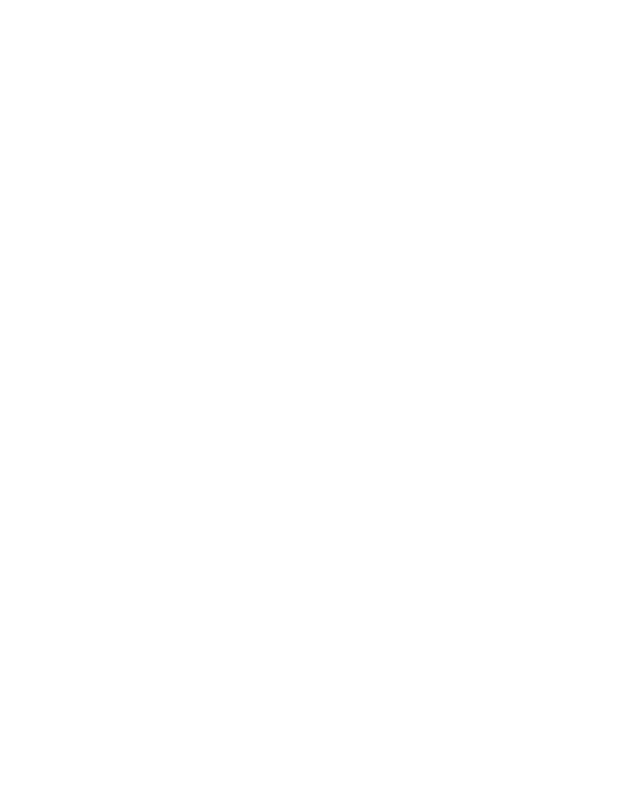
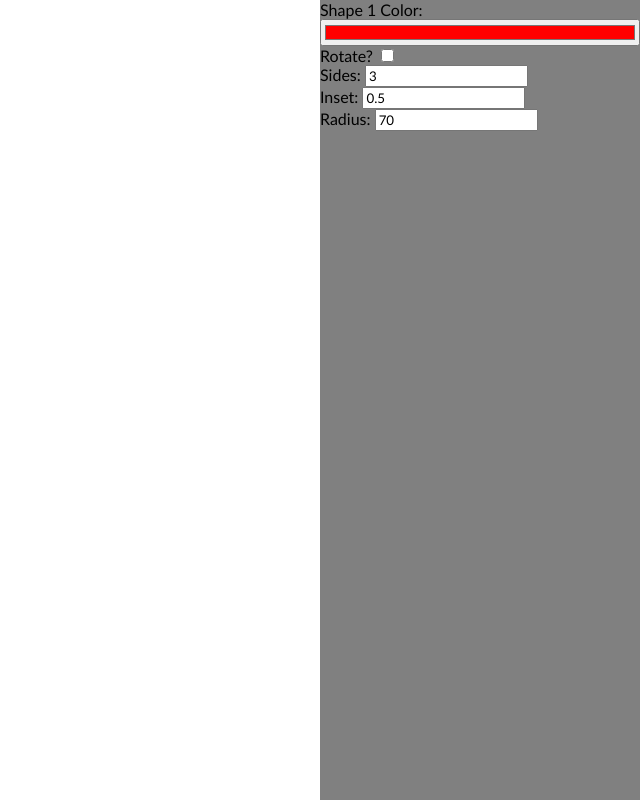
Before and after one commit to tatelewis14/polygons, a website: page index.html in a window 1280 px wide. Shown: the whole page, without its empty margins (640-1280 px from the left). Drawn offline with Linux system fonts and the light colour scheme.

Commit message:
size value sliders

```diff
--- a/index.html
+++ b/index.html
@@ -8,6 +8,32 @@
     <title>Shapes</title>
 </head>
 <body>
+    <div id="values">
+        <span id="color">
+            <label for="color1">Shape 1 Color: </label>
+            <input type="color" name="color1" id="color1" value="#ff0000">
+        </span>
+        <br>
+        <span id="rotate">
+            <label for="rotate">Rotate?</label>
+            <input type="checkbox" name="rotate" id="rotate">
+        </span>
+        <br>
+        <span id="sides">
+            <label for="sides">Sides:</label>
+            <input type="number" name="sides" id="sides" value="3">
+        </span>
+        <br>
+        <span id="inset">
+            <label for="inset">Inset:</label>
+            <input type="number" name="inset" id="inset" value="0.5">
+        </span>
+        <br>
+        <span id="radius">
+            <label for="radius">Radius:</label>
+            <input type="number" name="radius" id="radius", value="70">
+        </span>
+    </div>
     <canvas id='gc'></canvas>
 </body>
 </html>
--- a/script.js
+++ b/script.js
@@ -1,24 +1,30 @@
 const canvas = document.getElementById('gc');
 const ctx = canvas.getContext('2d');
 
+const colorChanger = document.getElementById('color1');
+const rotateValue = document.getElementById('rotate');
+const sideValue = document.getElementById('sides');
+const insetValue = document.getElementById('inset');
+const radiusValue = document.getElementById('radius')
+
 canvas.height = innerHeight;
-canvas.width = innerWidth;
+canvas.width = innerWidth * 0.8;
 
-ctx.lineWidth = 5
+ctx.lineWidth = 1
 ctx.strokeStyle = 'black';
-ctx.fillStyle = 'red';
+ctx.fillStyle = colorChanger.value
 ctx.shadowOffsetX = 10;
 ctx.shadowOffsetY = 10;
-ctx.shadowBlur = 10;
+ctx.shadowBlur = 5;
 ctx.shadowColor='black';
 
 
 let pressed = false;
-let hue = 0
+let angle = 0;
+let rotating = false;
 
 function drawPolygons(x,y, radius, inset, num) {
   ctx.beginPath();
-  ctx.fillStyle = `hsl(${hue}, 100%, 50%)`
   ctx.save();
   ctx.translate(x,y);
   ctx.moveTo(0,0-radius);
@@ -33,21 +39,67 @@ function drawPolygons(x,y, radius, inset, num) {
   ctx.stroke()
   ctx.fill()
 }
+let shapes = [{x:0, y:0, radius: 60, inset: 0.5, sides:3}]
 
-window.addEventListener('mousemove', e=>{
-  if(pressed) {
-    hue++
-    drawPolygons(e.x, e.y, 100, 0.8, 6)
+
+
+canvas.addEventListener('mousemove', e=>{
+  shapes.forEach(shape=>{
+    if(pressed) {
+    ctx.save()
+    ctx.translate(e.clientX, e.clientY)
+    if(rotating) {
+        ctx.rotate(angle)
+        angle += 0.05
+    }
+    drawPolygons(shape.x,shape.y, shape.radius, shape.inset,shape.sides)
+    ctx.restore()
   }
 })
+})
 window.addEventListener('mousedown', e=>{
-pressed = true
+pressed = true;
+})
+canvas.addEventListener('mouseleave', e=>{
+    pressed = false
+})
+canvas.addEventListener('mouseenter', e=>{
+    if(pressed) {
+        shapes.forEach(shape=>{
+        drawPolygons(shape.x,shape.y, shape.radius, shape.inset,shape.sides)
+    })
+    }
 })
 window.addEventListener('mouseup', e=>{
-pressed = false
+pressed = false;
 })
 window.addEventListener('keydown', e=>{
 if(e.keyCode === 32) {
 ctx.clearRect(0,0, canvas.width, canvas.height)
 }
 })
+window.addEventListener('click', e=>{
+    shapes.forEach(shape=>{
+        ctx.save()
+        ctx.translate(e.clientX, e.clientY)
+        drawPolygons(shape.x,shape.y, shape.radius, shape.inset,shape.sides)
+        ctx.restore()
+    })  })
+  colorChanger.addEventListener('change', e=>{
+    ctx.fillStyle = colorChanger.value
+    console.log('color: ', ctx.fillStyle)
+  })
+  rotateValue.addEventListener('change', e=>{
+    rotating = !rotating
+    console.log('rotate: ', rotate)
+  })
+sideValue.addEventListener('change', e=>{
+    console.log(`sides: ${e.target.value}`)
+    shapes[0].sides = e.target.value
+})
+insetValue.addEventListener('change', e=>{
+    shapes[0].inset = e.target.value
+})
+radiusValue.addEventListener('change', e=>{
+    shapes[0].radius = e.target.value
+})
--- a/style.css
+++ b/style.css
@@ -1,4 +1,28 @@
+* {
+    font-family:'Gill Sans', 'Gill Sans MT', Calibri, 'Trebuchet MS', sans-serif;
+    user-select: none;
+}
 html, body {
     margin:0;
     padding:0;
+    overflow: hidden;
+
 }
+#gc {
+    background-color: white;
+    width: 75vw;
+    height: 100vh;
+}
+#values{
+    height: 100vh;
+    width:25vw;
+    background-color: grey;
+    position: absolute;
+    left:75vw;
+}
+#values span {
+    position: relative;
+}
+#color1 {
+    width: 25vw;
+}
```
Also changed, not shown: eventListenerFuncs.js (added, +29 -0 lines).
